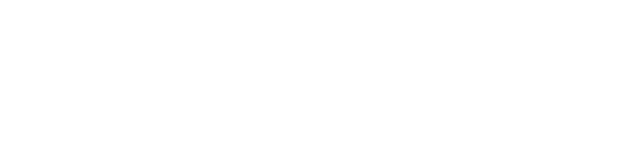
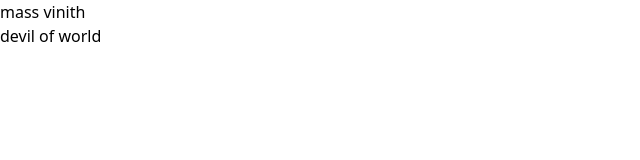
Before and after one commit to vinith579/pdf, a website: page html/index.html in a window 1280 px wide. Shown: the whole page, without its empty margins (0-640 px from the left). Drawn offline with Linux system fonts and the light colour scheme.

Commit message:
Update index.html

```diff
--- a/html/index.html
+++ b/html/index.html
@@ -3,10 +3,11 @@
 <head>
   <meta charset="UTF-8">
   <meta name="viewport" content="width=device-width, initial-scale=1.0">
-  <title>Document</title>
+  <title>vinith mass</title>
   <link rel="stylesheet" href="../css/output.css">
 </head>
 <body>
-
+  <h1>mass vinith</h1>
+  <h2>devil of world</h2>
 </body>
 </html>
```
